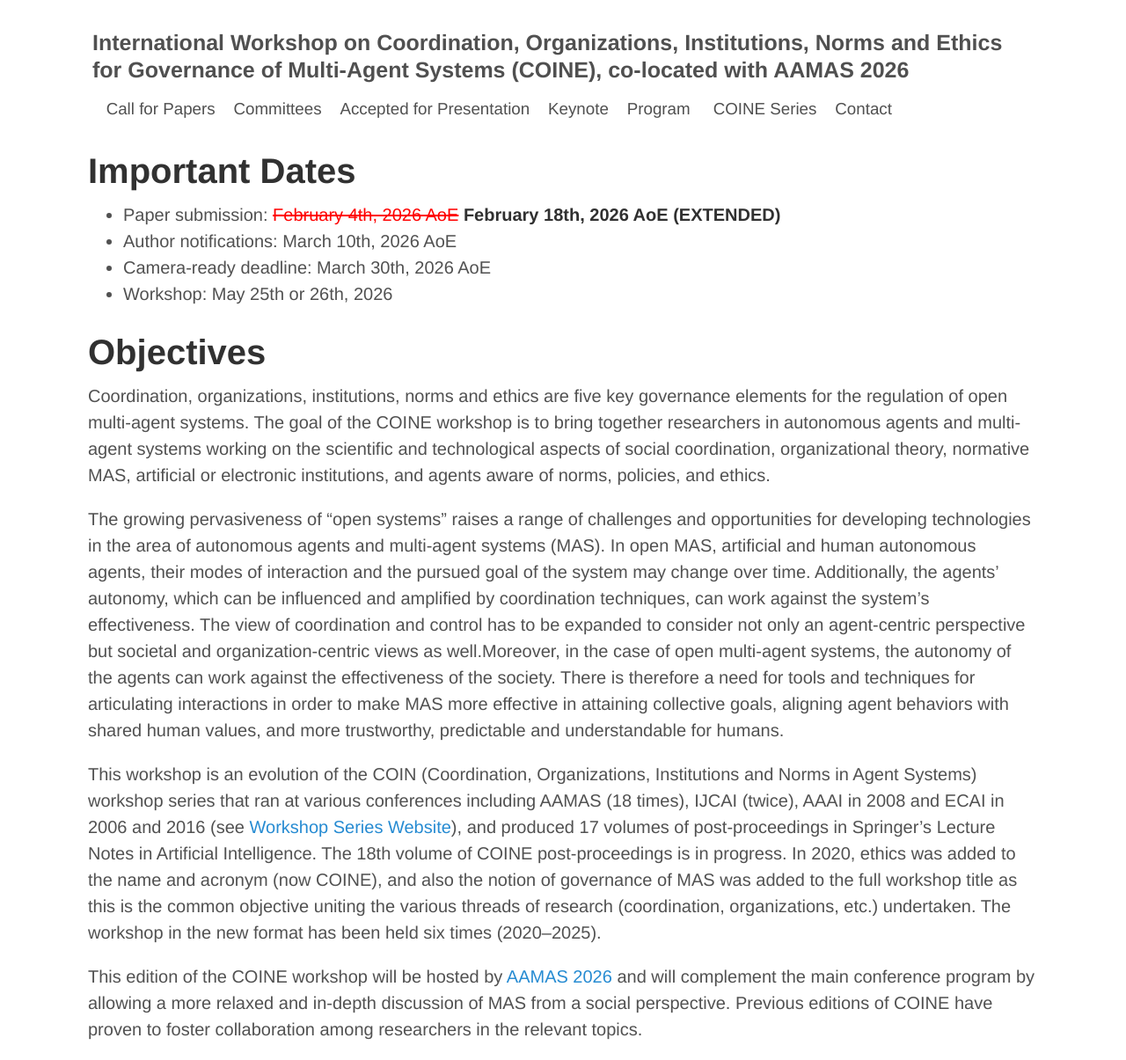
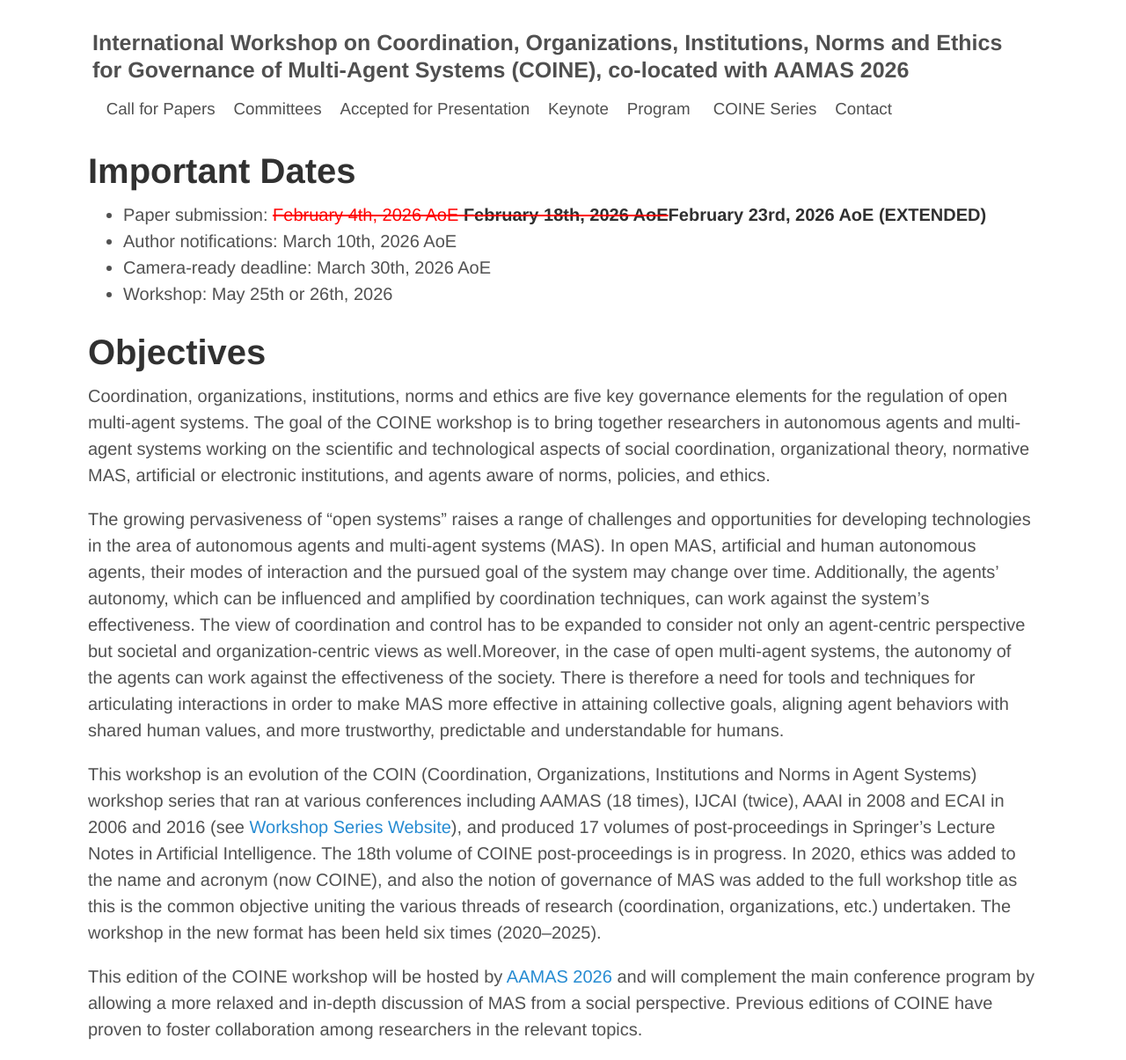
Before and after one commit to coin-workshop/coine-2026-paphos, a Jekyll site: the page built from index.md, in a window 1280 px wide. Shown: the whole page at 88% size. Built offline with Jekyll 4.4.1, drawn with Linux system fonts in a browser that asks for light colours.

Commit message:
update deadline

```diff
--- a/index.md
+++ b/index.md
@@ -5,7 +5,7 @@ title: COINE
 
 
 # Important Dates
-- Paper submission: <span style="color:red; text-decoration: line-through;">February 4th, 2026 AoE</span> <span style="color:red">**February 18th, 2026 AoE (EXTENDED)**</span>
+- Paper submission: <span style="color:red; text-decoration: line-through;"><span style="color:red; text-decoration: line-through;">February 4th, 2026 AoE</span> <span style="color:red">**February 18th, 2026 AoE**</span></span><span style="color:red">**February 23rd, 2026 AoE (EXTENDED)**</span>
 - Author notifications: March 10th, 2026 AoE
 - Camera-ready deadline: March 30th, 2026 AoE
 - Workshop: May 25th or 26th, 2026
```
